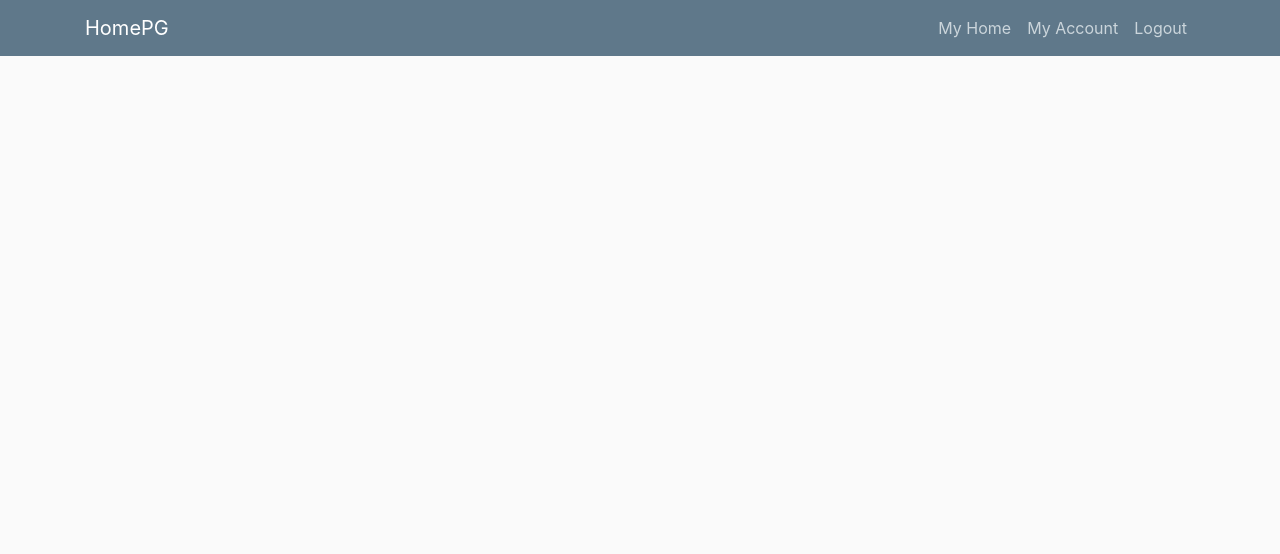
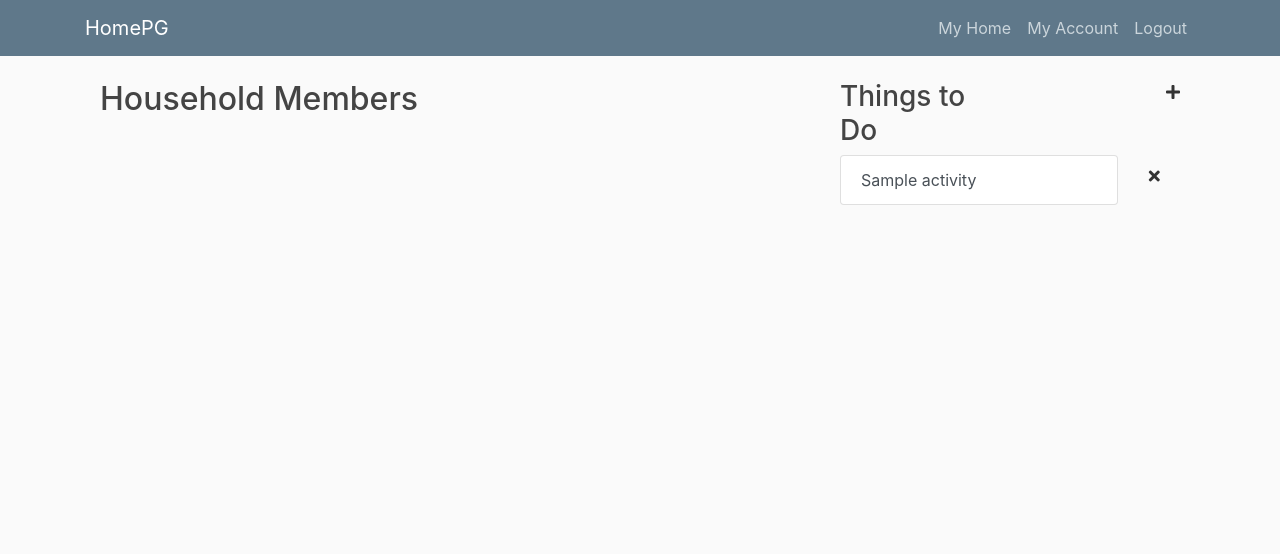
Before and after one commit to ar929ra/homepg, a Flask app: page /my_home in a window 1280 px wide. Shown: the top 554 px of the page. Run offline with Flask 2, Linux system fonts and the light colour scheme; a user stored in the database is signed in; tables that the repository leaves empty hold one stand-in row (values such as "Sample post"); some libraries are stand-ins or nearby versions.

Commit message:
activity add and delete functionality

```diff
--- a/homepg/routes.py
+++ b/homepg/routes.py
@@ -1,6 +1,6 @@
 from flask import render_template, url_for, flash, redirect, request
 from homepg import app, db, bcrypt
-from homepg.models import User, Household
+from homepg.models import User, Household, Activity
 from homepg.forms import RegistrationForm, LoginForm, CreateHome
 from flask_login import login_user, current_user, logout_user, login_required
 
@@ -12,7 +12,7 @@ def home():
 @app.route("/my_home", methods=['GET', 'POST'])
 def my_home():
     if not current_user.is_authenticated:
-        return render_template('home.html')
+        return redirect(url_for('home.html'))
 
     this_user = User.query.filter_by(email = current_user.email).first()
 
@@ -23,7 +23,14 @@ def my_home():
         db.session.commit()
 
     household_len = len(this_user.households)
-    return render_template('my_home.html', household = household_len, form = form)
+    activities = this_user.activities
+
+    return render_template(
+        'my_home.html',
+        household = household_len,
+        form = form,
+        activities = activities
+    )
 
 @app.route("/register", methods=['GET', 'POST'])
 def register():
@@ -63,6 +70,41 @@ def login():
 
     return render_template('login.html', title='Login', form=form)
 
+@app.route("/record_activity", methods=['POST'])
+def record_activity():
+    if request.method == "POST":
+
+        activity_name = request.form['activity_name']
+        activity_desc = request.form['activity_desc']
+
+        this_user = User.query.filter_by(email = current_user.email).first()
+
+        activity = Activity(name = activity_name, description = activity_desc)
+        this_user.activities.append(activity)
+        db.session.commit()
+
+        return "Submitted activity"
+
+    return redirect(url_for('my_home'))
+
+@app.route("/delete_activity", methods=['POST'])
+def delete_activity():
+    if request.method == "POST":
+
+        activity_name = request.form['activity_name'].lower().strip().replace("\n","").replace("\t","")
+        this_user_id = current_user.id
+
+        db.engine.execute(
+            "DELETE FROM activity WHERE user_id = {0} AND lower(name) = \'{1}\'".format(
+                this_user_id, activity_name)
+        )
+        db.session.commit()
+
+        return "Removed activity"
+
+    return redirect(url_for('my_home'))
+
+
 @app.route("/logout")
 def logout():
     logout_user()
--- a/homepg/static/main.css
+++ b/homepg/static/main.css
@@ -17,9 +17,11 @@ h1, h2, h3, h4, h5, h6 {
 .Absolute-Center.is-Responsive {
   width: 50%;
   height: 50%;
-  min-width: 200px;
-  max-width: 600px;
-  padding: 40px;
+}
+
+.Absolute-Center.Sub{
+  width: 50%;
+  height: 50%;
 }
 
 .bg-steel {
--- a/homepg/templates/layout.html
+++ b/homepg/templates/layout.html
@@ -48,8 +48,9 @@
 
     <!-- Optional JavaScript -->
     <!-- jQuery first, then Popper.js, then Bootstrap JS -->
-    <script src="https://code.jquery.com/jquery-3.2.1.slim.min.js" integrity="sha384-KJ3o2DKtIkvYIK3UENzmM7KCkRr/rE9/Qpg6aAZGJwFDMVNA/GpGFF93hXpG5KkN" crossorigin="anonymous"></script>
+    <script src="https://code.jquery.com/jquery-3.2.1.min.js"></script>
     <script src="https://cdnjs.cloudflare.com/ajax/libs/popper.js/1.12.9/umd/popper.min.js" integrity="sha384-ApNbgh9B+Y1QKtv3Rn7W3mgPxhU9K/ScQsAP7hUibX39j7fakFPskvXusvfa0b4Q" crossorigin="anonymous"></script>
     <script src="https://maxcdn.bootstrapcdn.com/bootstrap/4.0.0/js/bootstrap.min.js" integrity="sha384-JZR6Spejh4U02d8jOt6vLEHfe/JQGiRRSQQxSfFWpi1MquVdAyjUar5+76PVCmYl" crossorigin="anonymous"></script>
+    <link rel="stylesheet" href="https://use.fontawesome.com/releases/v5.5.0/css/all.css" integrity="sha384-B4dIYHKNBt8Bc12p+WXckhzcICo0wtJAoU8YZTY5qE0Id1GSseTk6S+L3BlXeVIU" crossorigin="anonymous">
 </body>
 </html>
--- a/homepg/templates/my_home.html
+++ b/homepg/templates/my_home.html
@@ -47,6 +47,116 @@
   			</div>
   		</div>
  	{% else %}
+ 		<div class="container">
+ 			<div class="row">
+ 				<div class="col-md-8">
+ 					<h2>Household Members</h2>
+ 				</div>
+ 				<div class="col-md-4">
+ 					<div class="row">
+ 						<div class="col-sm-6">
+ 							<h3>Things to Do</h3>
+ 						</div>
+ 						<div class="col-sm-6 text-right">
+ 							<i class="fas fa-plus" data-toggle="modal" data-target="#myModal2"></i>
+						</div>
+					</div>
+					<div class="row">
+						<div id="myModal2" class="modal fade" role="dialog">
+								  <div class="modal-dialog">
 
+								    <!-- Modal content-->
+								    <div class="modal-content">
+
+								    	Activity Name:<br>
+										 <input id='activity-name' type="text" name="name"><br>
+										Activity Description:<br>
+										 <input id='activity-desc' type="text" name="description"><br>
+
+									    <button id="activity-submit" type="button" class="btn btn-default" data-dismiss="modal">Submit</button>
+								        <button type="button" class="btn btn-default" data-dismiss="modal">Cancel</button>
+								    </div>
+								</div>
+						</div>
+						<div class="col-sm-12" style="overflow-y: scroll; height:400px;">
+							<div>
+								<div class="list-group" id="activities">
+									{% for activity in activities %}
+			        					<div class="row activity">
+				        					<div class="col-sm-10">
+				        						<button type="button" class="list-group-item list-group-item-action">
+				        						{{ activity.name }}</button>
+				        					</div>
+				        					<div class="col-sm-2">
+				        						<i class="fas fa-times Absolute-Center Sub delete-activity"></i>
+				        					</div>
+				        				</div>
+									{% endfor %}
+								</div>
+							</div>
+						</div>
+					</div>
+				</div>
+ 			</div>
+ 		</div>
+
+ 		<script src="https://code.jquery.com/jquery-3.2.1.min.js"></script>
+ 		<script>
+			$(document).ready(function(){
+
+			    $('#activity-submit').click(function(e) {
+			        // prevent form submission
+			        e.preventDefault();
+
+			        var name = $('#activity-name').val();
+			        var desc = $('#activity-desc').val();
+
+			        $('#activities').append(
+			        	'<div class="row activity"><div class="col-sm-10">' +
+			        	'<button type="button" class="list-group-item list-group-item-action">' +
+			        	name + '</button></div><div class="col-sm-2">' +
+			        	'<i class="fas fa-times Absolute-Center Sub"></i></div></div>'
+			        );
+
+
+			        $.ajax({
+			            url: '/record_activity',
+			            type: 'post',
+			            dataType: 'json',
+			            data: {
+			            	activity_name:name,
+			            	activity_desc:desc
+			            },
+			            success: function(result) {
+			                console.log("success")
+			            }
+			        });
+			    });
+
+			    $(document).on("click", "i", function(e) {
+			        // prevent form submission
+			        e.preventDefault();
+			        console.log("click");
+
+			        var row = $(this).closest('.activity');
+			        var name = row.find('button').text();
+			        console.log(name);
+
+			        row.remove();
+
+			        $.ajax({
+			            url: '/delete_activity',
+			            type: 'post',
+			            dataType: 'json',
+			            data: {
+			            	activity_name:name
+			            },
+			            success: function(result) {
+			                console.log("success")
+			            }
+			        });
+			    });
+			});
+		</script>
  	{% endif %}
 {% endblock content %}
```
Also changed, not shown: homepg/models.py (+8 -1 lines).
